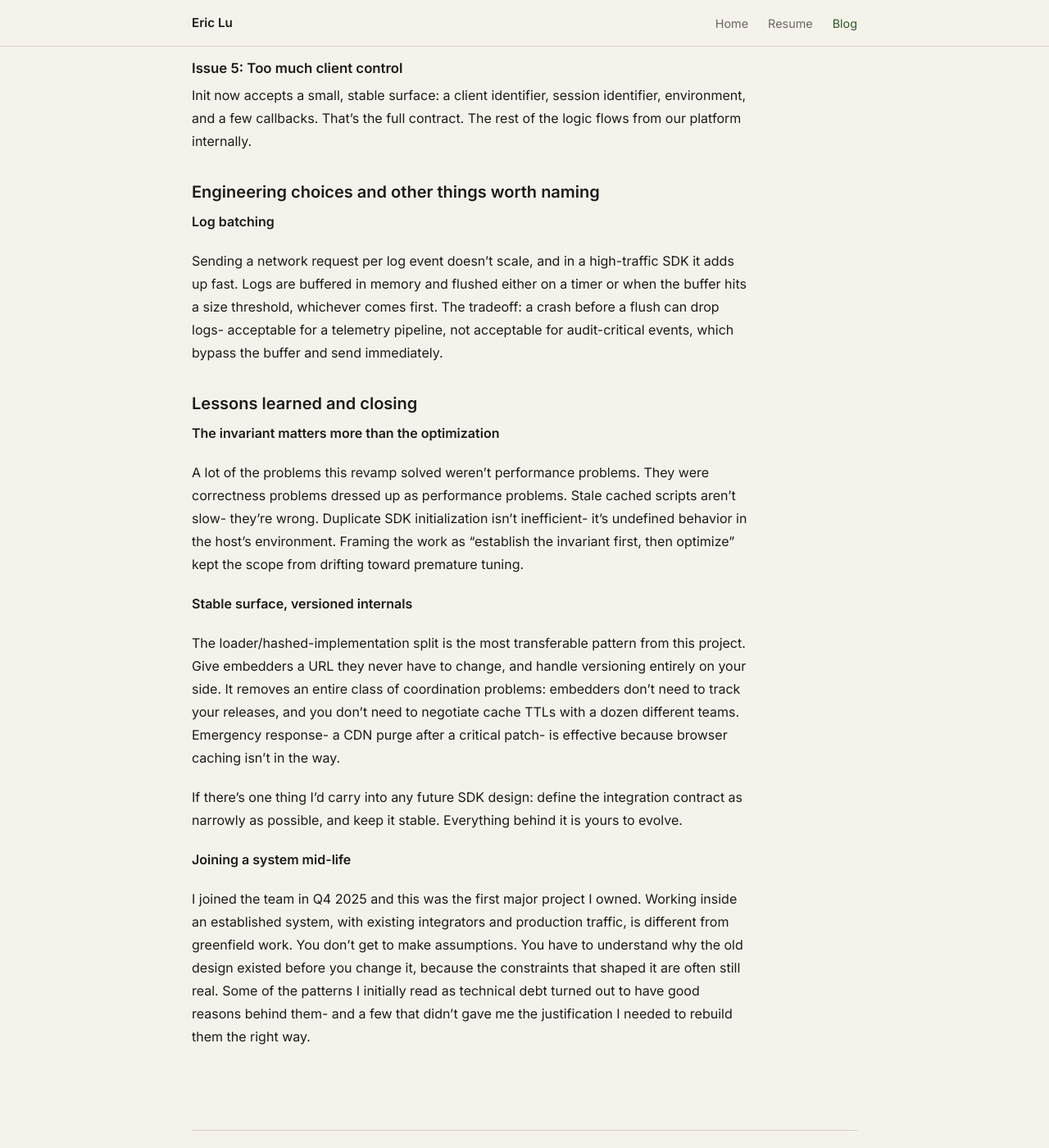
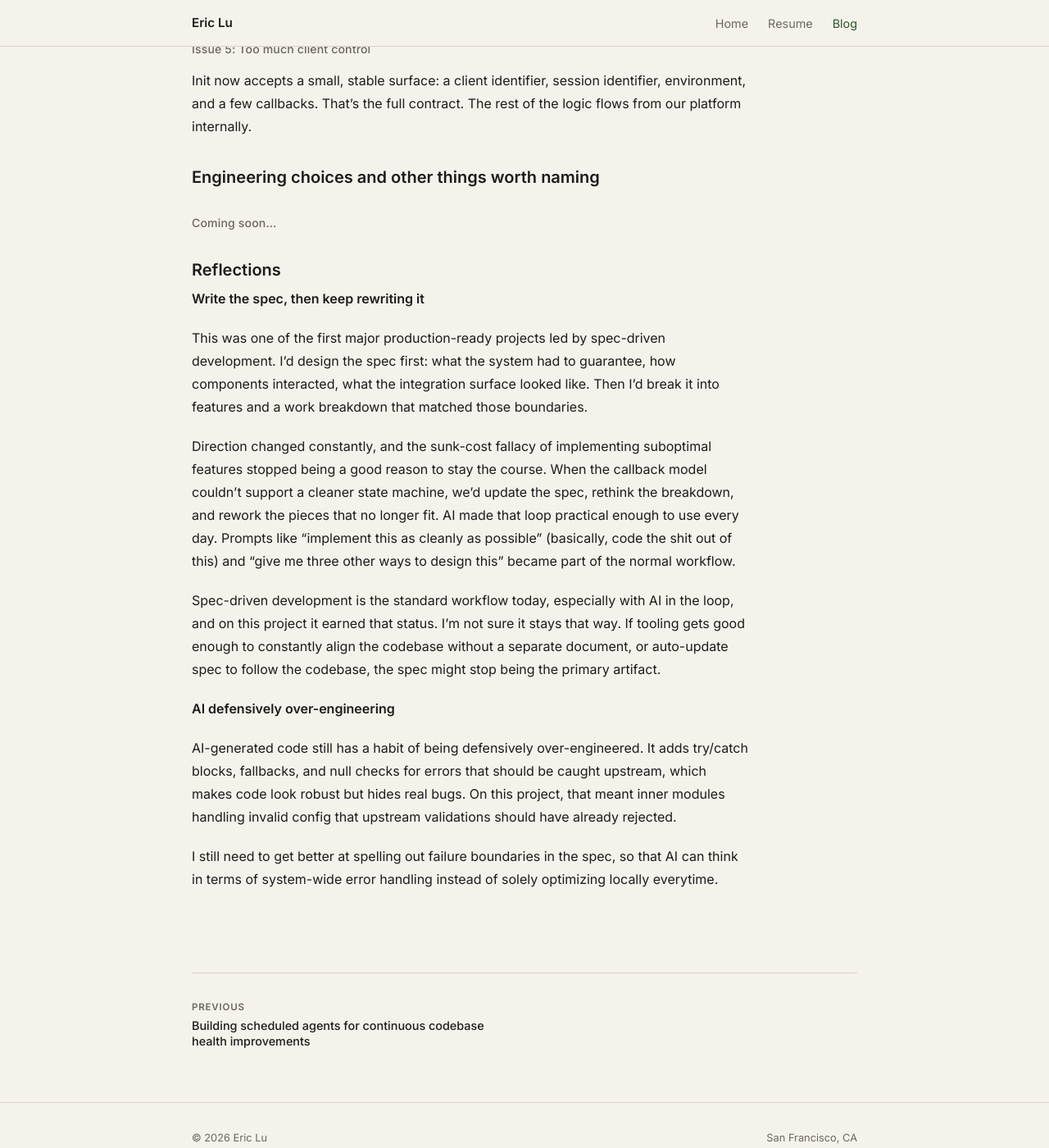
Before and after one commit to ericlu28/ericlu28.github.io, a Jekyll site: the page built from _posts/2026-05-06-arp-sdk.md, in a window 1280 px wide and 1400 px high, scrolled down 6905 px. Shown: the whole window at 82% size. Built offline with Jekyll 4.4.1, drawn with Linux system fonts in a browser that asks for light colours; our own code applies the rules of GitHub Pages for plain Markdown files; some of the changed text lies outside the part shown.

Commit message:
arp sdk blog update

```diff
--- a/_posts/2026-05-06-arp-sdk.md
+++ b/_posts/2026-05-06-arp-sdk.md
@@ -48,23 +48,22 @@
 | 4 | Feature flagging | A/B testing fraud-driven experiments in the front-end |
 | 5 | Too much client control | Clients could pass overrides and create unexplainable behavior |
 
-**1. Version skew: Stable URL + aggressive caching.** The old integration model was a single minified script behind a stable URL, easy to embed, but browsers and CDNs cache aggressively. After shipping a detection rule, not every session guaranteed the new code. For a risk platform SDK, that's a correctness problem. Short-term mitigations (shorter cache TTLs, cache-busting query params) helped at the margins but didn't give us a stable entrypoint embedders keep forever and a versioned implementation that rolls out predictably.
+**1. Version skew: Stable URL + aggressive caching** The old integration model was a single minified script behind a stable URL, easy to embed, but browsers and CDNs cache aggressively. After shipping a detection rule, not every session guaranteed the new code. For a risk platform SDK, that's a correctness problem. Short-term mitigations (shorter cache TTLs, cache-busting query params) helped at the margins but didn't give us a stable entrypoint embedders keep forever and a versioned implementation that rolls out predictably.
 
-**2. No singleton.** The SDK sits in environments we don't control. SPAs can initialize it multiple times. We also had clients who loaded their own JavaScript inside our other clients, creating race conditions between competing inits. Feature flags, vendor orchestration, and policy evaluation all need to flow from one coherent initialization.
+**2. No singleton** The SDK sits in environments we don't control. SPAs can initialize it multiple times. We also had clients who loaded their own JavaScript inside our other clients, creating race conditions between competing inits. Feature flags, vendor orchestration, and policy evaluation all need to flow from one coherent initialization.
 
-**3. Callback vendor lifecycle.** Vendor integrations had grown into a tangle of nested callbacks with no clear lifecycle. Each vendor had its own loader and token reporting, so adding one meant copying patterns rather than plugging into a shared model. It's slow to extend, and hard to debug.
+**3. Callback vendor lifecycle** Vendor integrations had grown into a tangle of nested callbacks with no clear lifecycle. Each vendor had its own loader and token reporting, so adding one meant copying patterns rather than plugging into a shared model. It's slow to extend, and hard to debug.
 
-**4. Feature flagging.** Feature flagging depended on a global flag array the host application had to inject before the script loaded. That made fraud experiments brittle: turning a vendor on or off meant a client-side change, not a platform decision. Worse, that array lived in client-side state anyone on the page could influence (via XSS, a compromised embed, or DevTools), so detection policy wasn't something we could trust. Calling the flag service directly from the browser wasn't viable either; any credential in front-end code is visible in DevTools.
+**4. Feature flagging** Feature flagging depended on a global flag array the host application had to inject before the script loaded. That made fraud experiments brittle: turning a vendor on or off meant a client-side change, not a platform decision. Worse, that array lived in client-side state anyone on the page could influence (via XSS, a compromised embed, or DevTools), so detection policy wasn't something we could trust. Calling the flag service directly from the browser wasn't viable either; any credential in front-end code is visible in DevTools.
 
-**5. Too much client control.** Initialization had become a negotiation. Embedders passed vendor lists, feature overrides, and large metadata maps to override platform defaults on their own timeline. Each knob had a reasonable short-term reason, but together they created unexplainable behavior; debugging meant untangling what the host app passed in from what the platform intended to run.
+**5. Too much client control** Initialization had become a negotiation. Embedders passed vendor lists, feature overrides, and large metadata maps to override platform defaults on their own timeline. Each knob had a reasonable short-term reason, but together they created unexplainable behavior; debugging meant untangling what the host app passed in from what the platform intended to run.
 
 ## Solutions
 
 For each issue listed above, I'll share the core idea of the solution and high-level implementation.
 
-## Split what integrators embed from what actually runs
-
-### Issue 1: Version skew: Stable URL + aggressive caching
+### Split what integrators embed from what actually runs
+#### Issue 1: Version skew: Stable URL + aggressive caching
 
 The old monolithic script became two artifacts: a lightweight loader (~1-2KB) and a content-hashed implementation bundle. When the implementation changes, the hash- and thus the URL- changes, but the loader URL never does. Embedders keep the same script tag forever. Versioning happens entirely on our side.
 
@@ -89,9 +88,8 @@
 
 **Rollback**: because we retain the last N hashed bundles on the server, rollback is a loader redeployment- point the loader at a previous hash. The old bundle is still on the CDN with an immutable TTL. Within 5 minutes (the loader's CDN TTL), clients pick up the previous version.
 
-## Enforce a singleton with an explicit factory and loader handoff
-
-### Issue 2: No singleton
+### Enforce a singleton with an explicit factory and loader handoff
+#### Issue 2: No singleton
 
 Issue 1 solves which file runs. The handoff solves when host code can call into the SDK.
 
@@ -140,9 +138,8 @@
 
 Industry leaders like Fingerprint Pro and Stripe.js solve the same problem with implicit singletons: documentation tells integrators to store the promise and reuse it. We enforce it in the SDK itself via a private constructor and static factory, so correct behavior does not depend on developer discipline.
 
-## Replace nested callbacks with per-vendor state machines and push-driven lifecycle
-
-### Issue 3: Callback vendor lifecycle
+### Replace nested callbacks with per-vendor state machines and push-driven lifecycle
+#### Issue 3: Callback vendor lifecycle
 
 Each vendor extends a shared abstract base class with an explicit state machine. Subclasses own vendor-specific load logic: script injection, third-party API calls, and how each vendor reports results back. The base class owns what was duplicated before: state transitions, token storage, cookies, and performance timing.
 
@@ -153,35 +150,31 @@
 
 Valid transitions gate all side effects. Vendors push signals and errors to the SDK. Vendor script loading runs in the background after init returns so third-party scripts do not block the main thread, deferring injection until `DOMContentLoaded` if the DOM is not ready. Then, each vendor callback fires progressively as each vendor reports in.
 
-## Fetch feature flags through a BFF
-
-### Issue 4: Feature flagging
+### Fetch feature flags through a BFF
+#### Issue 4: Feature flagging
 
 The SDK fetches flags at init through a backend-for-frontend (BFF) we own, with auth handled server-side so the browser never talks to the flag service directly. That fetch runs in parallel with vendor config. Flags control what's enabled; CDN config controls how vendors are set up, and those two sources stay separate. If either fetch fails, init still succeeds with safe defaults rather than crashing the page.
 
-## Narrow the initialization contract
-
-### Issue 5: Too much client control
+### Narrow the initialization contract
+#### Issue 5: Too much client control
 
 Init now accepts a small, stable surface: a client identifier, session identifier, environment, and a few callbacks. That's the full contract. The rest of the logic flows from our platform internally.
 
 ## Engineering choices and other things worth naming
-**Log batching**
 
-Sending a network request per log event doesn't scale, and in a high-traffic SDK it adds up fast. Logs are buffered in memory and flushed either on a timer or when the buffer hits a size threshold, whichever comes first. The tradeoff: a crash before a flush can drop logs- acceptable for a telemetry pipeline, not acceptable for audit-critical events, which bypass the buffer and send immediately.
+#### Coming soon...
 
-## Lessons learned and closing
+## Reflections
+**Write the spec, then keep rewriting it**
 
-**The invariant matters more than the optimization**
+This was one of the first major production-ready projects led by spec-driven development. I'd design the spec first: what the system had to guarantee, how components interacted, what the integration surface looked like. Then I'd break it into features and a work breakdown that matched those boundaries.
 
-A lot of the problems this revamp solved weren't performance problems. They were correctness problems dressed up as performance problems. Stale cached scripts aren't slow- they're wrong. Duplicate SDK initialization isn't inefficient- it's undefined behavior in the host's environment. Framing the work as "establish the invariant first, then optimize" kept the scope from drifting toward premature tuning.
+Direction changed constantly, and the sunk-cost fallacy of implementing suboptimal features stopped being a good reason to stay the course. When the callback model couldn't support a cleaner state machine, we'd update the spec, rethink the breakdown, and rework the pieces that no longer fit. AI made that loop practical enough to use every day. Prompts like "implement this as cleanly as possible" (basically, code the shit out of this) and "give me three other ways to design this" became part of the normal workflow.
 
-**Stable surface, versioned internals**
+Spec-driven development is the standard workflow today, especially with AI in the loop, and on this project it earned that status. I'm not sure it stays that way. If tooling gets good enough to constantly align the codebase without a separate document, or auto-update spec to follow the codebase, the spec might stop being the primary artifact.
 
-The loader/hashed-implementation split is the most transferable pattern from this project. Give embedders a URL they never have to change, and handle versioning entirely on your side. It removes an entire class of coordination problems: embedders don't need to track your releases, and you don't need to negotiate cache TTLs with a dozen different teams. Emergency response- a CDN purge after a critical patch- is effective because browser caching isn't in the way.
+**AI defensively over-engineering**
 
-If there's one thing I'd carry into any future SDK design: define the integration contract as narrowly as possible, and keep it stable. Everything behind it is yours to evolve.
+AI-generated code still has a habit of being defensively over-engineered. It adds try/catch blocks, fallbacks, and null checks for errors that should be caught upstream, which makes code look robust but hides real bugs. On this project, that meant inner modules handling invalid config that upstream validations should have already rejected.
 
-**Joining a system mid-life**
-
-I joined the team in Q4 2025 and this was the first major project I owned. Working inside an established system, with existing integrators and production traffic, is different from greenfield work. You don't get to make assumptions. You have to understand why the old design existed before you change it, because the constraints that shaped it are often still real. Some of the patterns I initially read as technical debt turned out to have good reasons behind them- and a few that didn't gave me the justification I needed to rebuild them the right way.
+I still need to get better at spelling out failure boundaries in the spec, so that AI can think in terms of system-wide error handling instead of solely optimizing locally everytime.
--- a/css/style.css
+++ b/css/style.css
@@ -688,6 +688,16 @@
 .post-content h1 { font-size: 1.6rem; }
 .post-content h2 { font-size: 1.25rem; }
 .post-content h3 { font-size: 1.05rem; }
+.post-content h4 {
+  font-size: 0.88rem;
+  font-weight: 500;
+  color: var(--muted);
+  letter-spacing: 0.01em;
+}
+.post-content h3 + h4 {
+  margin-top: 0.25rem;
+  margin-bottom: 0.9rem;
+}
 .post-content p  { margin-bottom: 1.25rem; }
 .post-content ul,
 .post-content ol {
@@ -735,6 +745,35 @@
   border-radius: 6px;
   border: 1px solid var(--border);
   margin: 1rem 0;
+}
+.post-content table {
+  width: 100%;
+  border-collapse: collapse;
+  table-layout: fixed;
+  margin: 1.25rem 0 1.5rem;
+  font-size: 0.95rem;
+  line-height: 1.55;
+}
+.post-content th,
+.post-content td {
+  padding: 0.65rem 0.85rem;
+  border: 1px solid var(--border);
+  text-align: left;
+  vertical-align: top;
+}
+.post-content th {
+  background-color: var(--surface);
+  font-weight: 600;
+}
+.post-content th:first-child,
+.post-content td:first-child {
+  width: 8%;
+  white-space: nowrap;
+  text-align: center;
+}
+.post-content th:nth-child(2),
+.post-content td:nth-child(2) {
+  width: 32%;
 }
 
 /* ===== Post Navigation ===== */
```
